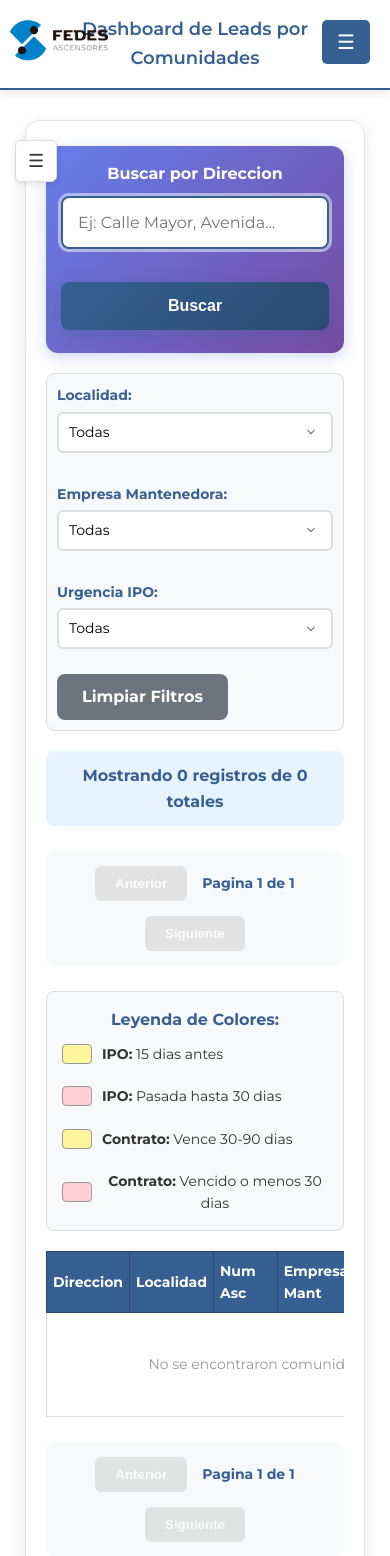
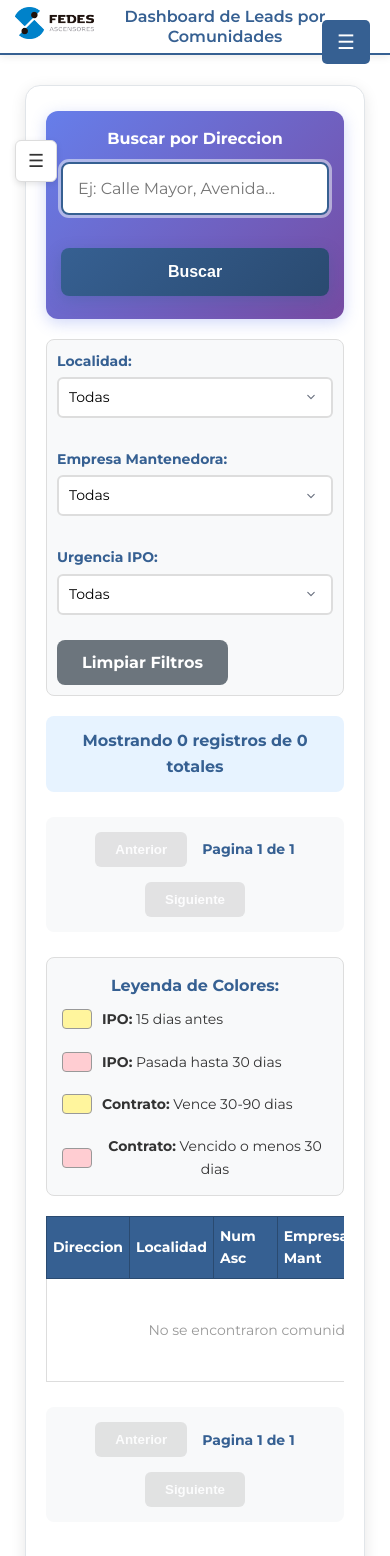
Before and after one commit to mstmarc/ascensoralert_, a Flask app: page /leads_dashboard in a window 390 px wide. Shown: the top 1556 px of the page. Run offline with Flask 3, Linux system fonts and the light colour scheme; the visitor is signed in with stand-in values (Sample User, id 1); data that the repository does not hold is empty.

Commit message:
Update styles.css

```diff
--- a/static/styles.css
+++ b/static/styles.css
@@ -21,15 +21,21 @@
     padding: 0;
 }
 
-/* HEADER - Logo izquierda, título centrado */
+/* ==========================================
+   HEADER DEFINITIVO - Logo izq + Título centro
+   Siguiendo estándares UX/UI de la industria
+   ========================================== */
+
+/* Header fijo compacto */
 header {
     background: white;
     border-bottom: 2px solid #366092;
-    padding: 15px 0;
+    padding: 0;
     position: sticky;
     top: 0;
     z-index: 100;
-    box-shadow: 0 2px 10px rgba(0, 0, 0, 0.1);
+    box-shadow: 0 2px 8px rgba(0, 0, 0, 0.08);
+    height: 60px;
 }
 
 .header-container {
@@ -37,28 +43,32 @@
     align-items: center;
     justify-content: center;
     position: relative;
-    max-width: 1400px;
+    max-width: 1600px;
     margin: 0 auto;
     padding: 0 20px;
+    height: 100%;
 }
 
+/* Logo fijo a la izquierda */
 .logo-container {
     position: absolute;
     left: 20px;
-    top: 50%;
-    transform: translateY(-50%);
+    display: flex;
+    align-items: center;
+    height: 100%;
 }
 
 .logo {
-    height: 50px;
+    height: 40px;
     width: auto;
-    transition: transform 0.3s ease;
+    transition: transform 0.2s ease;
 }
 
 .logo:hover {
-    transform: translateY(-50%) scale(1.05);
+    transform: scale(1.05);
 }
 
+/* Título centrado */
 .title-container {
     text-align: center;
     flex: 1;
@@ -66,12 +76,44 @@
 
 .title-container h1 {
     color: #366092;
-    font-size: 28px;
+    font-size: 22px;
     font-weight: 600;
     margin: 0;
+    line-height: 1.2;
 }
 
-/* Contenido principal */
+/* ==========================================
+   PÁGINA DE LOGIN - Layout centrado
+   ========================================== */
+
+body.login-page header {
+    height: auto;
+    padding: 30px 0;
+}
+
+body.login-page .header-container {
+    flex-direction: column;
+    gap: 15px;
+    justify-content: center;
+}
+
+body.login-page .logo-container {
+    position: static;
+    margin: 0 auto;
+}
+
+body.login-page .logo {
+    height: 60px;
+}
+
+body.login-page .title-container h1 {
+    font-size: 28px;
+}
+
+/* ==========================================
+   CONTENIDO PRINCIPAL
+   ========================================== */
+
 main {
     padding: 30px 20px;
     max-width: 1200px;
@@ -87,10 +129,6 @@
     max-width: 800px;
     width: calc(100% - 40px);
     border: 1px solid #e1e5e9;
-}
-
-/* Centrar botones en el menú principal */
-.menu {
     text-align: center;
 }
 
@@ -100,7 +138,6 @@
     min-width: 200px;
 }
 
-/* Solo para la página principal */
 .menu a.button {
     vertical-align: top;
 }
@@ -110,7 +147,15 @@
     text-align: left;
 }
 
-/* Formularios responsive */
+/* Dashboard específico */
+.menu.dashboard {
+    max-width: 1200px;
+}
+
+/* ==========================================
+   FORMULARIOS
+   ========================================== */
+
 form {
     width: 100%;
 }
@@ -165,7 +210,10 @@
     padding-right: 40px;
 }
 
-/* Botones responsive */
+/* ==========================================
+   BOTONES
+   ========================================== */
+
 .button,
 button[type="submit"] {
     display: inline-block;
@@ -204,7 +252,10 @@
     margin: 5px;
 }
 
-/* Tablas responsive */
+/* ==========================================
+   TABLAS
+   ========================================== */
+
 .table-container {
     width: 100%;
     overflow-x: auto;
@@ -252,7 +303,10 @@
     text-decoration: underline;
 }
 
-/* Cards para móvil */
+/* ==========================================
+   CARDS PARA MÓVIL
+   ========================================== */
+
 .mobile-card {
     display: none;
     background: white;
@@ -290,7 +344,10 @@
     margin: 0;
 }
 
-/* Utilidades */
+/* ==========================================
+   UTILIDADES
+   ========================================== */
+
 .text-center {
     text-align: center;
 }
@@ -299,29 +356,49 @@
     margin-top: 20px;
 }
 
-/* Dashboard específico */
-.menu.dashboard {
-    max-width: 1200px;
-}
+/* ==========================================
+   RESPONSIVE - MÓVILES (< 768px)
+   ========================================== */
 
-/* Media queries para responsive */
 @media (max-width: 767px) {
+    /* Header móvil */
+    header {
+        height: 55px;
+    }
+
     .header-container {
         padding: 0 15px;
     }
 
     .logo-container {
-        left: 10px;
+        left: 15px;
     }
 
     .logo {
-        height: 40px;
+        height: 32px;
     }
 
     .title-container h1 {
-        font-size: 18px;
+        font-size: 16px;
+        padding-left: 60px; /* Dejar espacio para el logo */
     }
 
+    /* Login móvil */
+    body.login-page header {
+        height: auto;
+        padding: 20px 0;
+    }
+
+    body.login-page .logo {
+        height: 50px;
+    }
+
+    body.login-page .title-container h1 {
+        font-size: 22px;
+        padding-left: 0;
+    }
+
+    /* Contenido */
     main {
         padding: 20px 15px;
     }
@@ -340,7 +417,7 @@
         max-width: none;
     }
 
-    /* Ocultar tabla en móvil y mostrar cards */
+    /* Tablas → Cards en móvil */
     .table-container {
         display: none !important;
     }
@@ -377,6 +454,10 @@
     }
 }
 
+/* ==========================================
+   RESPONSIVE - TABLETS (768px - 1023px)
+   ========================================== */
+
 @media (min-width: 768px) and (max-width: 1023px) {
     .header-container {
         padding: 0 25px;
@@ -384,6 +465,14 @@
 
     .logo-container {
         left: 25px;
+    }
+
+    .logo {
+        height: 38px;
+    }
+
+    .title-container h1 {
+        font-size: 20px;
     }
 
     main {
@@ -394,11 +483,11 @@
         padding: 35px;
         max-width: 900px;
     }
+}
 
-    .title-container h1 {
-        font-size: 24px;
-    }
-}
+/* ==========================================
+   RESPONSIVE - DESKTOP (> 1024px)
+   ========================================== */
 
 @media (min-width: 1024px) {
     .header-container {
@@ -410,11 +499,11 @@
     }
 
     .logo {
-        height: 55px;
+        height: 45px;
     }
 
     .title-container h1 {
-        font-size: 30px;
+        font-size: 24px;
     }
 
     main {
@@ -427,7 +516,24 @@
     }
 }
 
-/* Optimizaciones para dispositivos táctiles */
+/* ==========================================
+   RESPONSIVE - PANTALLAS GRANDES (> 1400px)
+   ========================================== */
+
+@media (min-width: 1400px) {
+    .logo {
+        height: 48px;
+    }
+
+    .title-container h1 {
+        font-size: 26px;
+    }
+}
+
+/* ==========================================
+   OPTIMIZACIONES TÁCTILES
+   ========================================== */
+
 @media (hover: none) and (pointer: coarse) {
     .button,
     button[type="submit"] {
@@ -443,7 +549,10 @@
     }
 }
 
-/* Ajustes cuando hay menú lateral (no en login) */
+/* ==========================================
+   AJUSTES CON MENÚ LATERAL
+   ========================================== */
+
 @media (min-width: 769px) {
     body:not(.login-page) main {
         margin-left: 240px;
```
